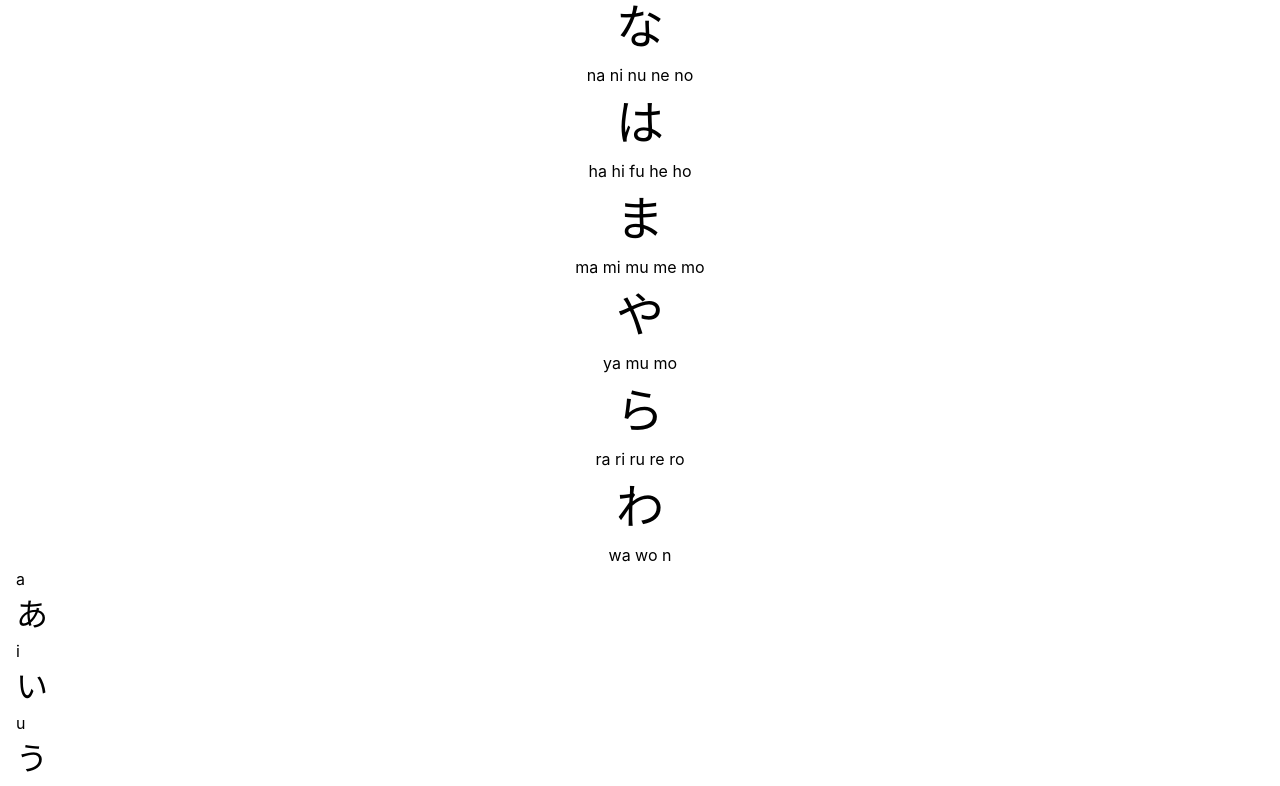
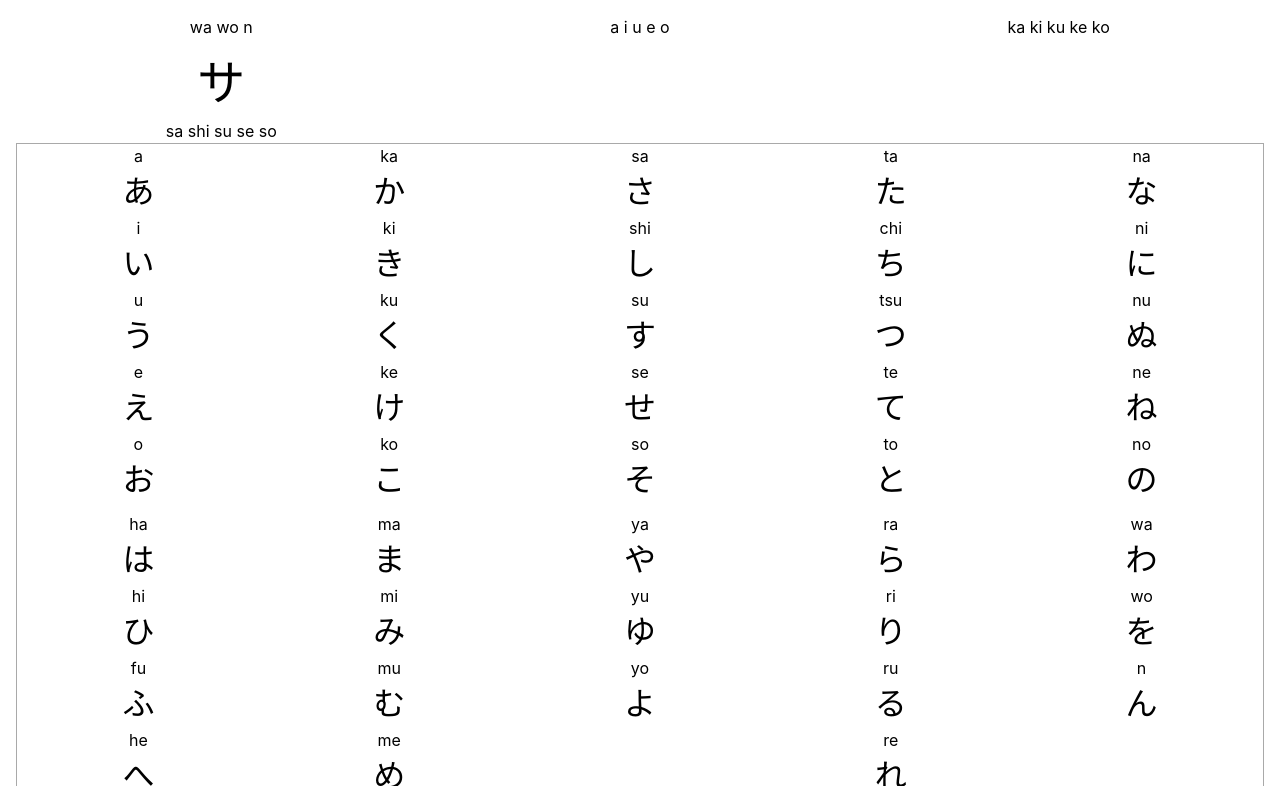
Before and after one commit to croulu/japanese, a React (Create React App) app: page / in a window 1280 px wide. Shown: the part 894-1680 px from the top of the page. Built offline with nearby package versions, Linux system fonts and the light colour scheme.

Commit message:
style et factory katakana (debut)

```diff
--- a/public/index.css
+++ b/public/index.css
@@ -147,7 +147,7 @@ body {
 }
 
 .hero-main-subtitle {
-    margin-block-start: 0em;
+    margin-block-start: 0;
     font-size: 1rem;
 }
 
@@ -159,6 +159,14 @@ body {
     grid-template-columns: repeat(3, 1fr);
     grid-template-rows: repeat(1, 1fr);
     grid-gap: 1vh;
+}
+
+.alphabetMenu {
+    display: grid;
+    grid-template-columns: repeat(5, 1fr);
+    grid-template-rows: repeat(1, 1fr);
+    grid-gap: 1vh;
+    border: 1px solid darkgrey;
 }
 
 .playKana {
@@ -178,9 +186,14 @@ body {
     text-align: center;
 }
 
-.kanaInAlphabet {
+.kanaToLearn {
     font-size: 2rem;
-    text-align: left;
+    text-align: center;
+}
+
+.romajiToLearn {
+    font-size: 1rem;
+    text-align: center;
 }
 
 .labelForKanaToPlay {
@@ -193,7 +206,6 @@ body {
 .lessonKanas {
     height: 1100px;
     width: 700px;
-    background-image: url("../img/kanacomplete.png");
     background-size: cover;
 }
 
--- a/src/component/Home/HomeHero.tsx
+++ b/src/component/Home/HomeHero.tsx
@@ -45,6 +45,8 @@ export const HomeHero  = (props: { lessons: Array<Lesson> }) => {
                     key={"aaa"}
                     lessons={lessons}
                     ></LessonComponent>
+            </div>
+            <div className="page-block-content">
                 <Alphabets
                     key={"aaa"}
                     lessons={lessons}
--- a/src/component/Learn/Alphabets.tsx
+++ b/src/component/Learn/Alphabets.tsx
@@ -6,12 +6,12 @@ import {KanaInAlphabet} from "./KanaInAlphabet";
 export const Alphabets = (props: { lessons: Array<Lesson> }) => {
     const { lessons } = props;
     return (
-        <div>
+        <div className="alphabetMenu">
             {
                 lessons.map((lesson) =>
-                    <div><KanaInAlphabet
+                    <KanaInAlphabet
                         key={"bbb"}
-                        lesson={lesson} /></div>
+                        lesson={lesson} />
                 )}
         </div>
     );
--- a/src/component/Learn/KanaInAlphabet.tsx
+++ b/src/component/Learn/KanaInAlphabet.tsx
@@ -7,14 +7,14 @@ export const KanaInAlphabet = (props: { lesson: Lesson }) => {
     const { lesson } = props;
     const syllables = lesson.syllables;
     return (
-        <>
+        <div>
             {
                 syllables.map((syllable) =>
-                    <div> <SyllableComponent
+                    <SyllableComponent
                         key={"ccc"}
-                        syllable={syllable} /></div>
+                        syllable={syllable} />
                 )
             }
-        </>
+        </div>
     );
 };
--- a/src/component/Play/LessonButton.tsx
+++ b/src/component/Play/LessonButton.tsx
@@ -7,11 +7,11 @@ export const LessonButton = (props: { lesson: Lesson }) => {
     const { lesson } = props;
     const oneKanaPerLesson = new SyllableKana(lesson.syllables[0].alphabet, lesson.syllables[0].consonant, lesson.syllables[0].vowel);
     return (
-        <>
+        <div>
             <div className="kanaToPlay">
                 {oneKanaPerLesson.display()}
             </div>
             <div className="labelForKanaToPlay">{lesson.title}</div>
-        </>
+        </div>
     );
 };
--- a/src/component/Play/LessonComponent.tsx
+++ b/src/component/Play/LessonComponent.tsx
@@ -2,18 +2,21 @@ import React from "react";
 
 import {Lesson} from "../../domain/Lesson";
 import {LessonButton} from "./LessonButton";
+import {Syllable} from "../../domain/Syllable";
 
 export const LessonComponent = (props: { lessons: Array<Lesson> }) => {
     const { lessons } = props;
+    const syllables:Syllable[] = lessons[0].syllables;
+    const alphabet:string = syllables[0].alphabet;
     return (
-        <>
-            <div id="playMenu" className="page-block-content">
+        <>{alphabet}
+            <div className="playMenu">
                 {
                     lessons.map((lesson) =>
-                        <div><LessonButton
+                        <LessonButton
                             key={"bbb"}
                             lesson={lesson} />
-                        </div>
+
                         )
                 }
             </div>
--- a/src/component/Play/SyllableComponent.tsx
+++ b/src/component/Play/SyllableComponent.tsx
@@ -9,13 +9,13 @@ export const SyllableComponent = (props: { syllable: Syllable }) => {
     const oneKana = new SyllableKana(syllable.alphabet, syllable.consonant, syllable.vowel)
     const oneRomaji = new SyllableRomaji(syllable.alphabet, syllable.consonant, syllable.vowel)
     return (
-        <>
-            <div>
+        <div>
+            <div className="romajiToLearn">
                 {oneRomaji.display()}
             </div>
-            <div className="kanaInAlphabet">
+            <div className="kanaToLearn">
                 {oneKana.display()}
             </div>
-        </>
+        </div>
     );
 };
--- a/src/domain/Syllable.factory.ts
+++ b/src/domain/Syllable.factory.ts
@@ -48,6 +48,22 @@ const syllableHWA:Syllable = new Syllable('hiragana', 'w', 'a');
 const syllableHWO:Syllable = new Syllable('hiragana', 'w', 'o');
 const syllableHN:Syllable = new Syllable('hiragana', 'n', '');
 
+const syllableK_A:Syllable = new Syllable('katakana', '', 'a');
+const syllableK_I:Syllable = new Syllable('katakana', '', 'i');
+const syllableK_U:Syllable = new Syllable('katakana', '', 'u');
+const syllableK_E:Syllable = new Syllable('katakana', '', 'e');
+const syllableK_O:Syllable = new Syllable('katakana', '', 'o');
+const syllableKKA:Syllable = new Syllable('katakana', 'k', 'a');
+const syllableKKI:Syllable = new Syllable('katakana', 'k', 'i');
+const syllableKKU:Syllable = new Syllable('katakana', 'k', 'u');
+const syllableKKE:Syllable = new Syllable('katakana', 'k', 'e');
+const syllableKKO:Syllable = new Syllable('katakana', 'k', 'o');
+const syllableKSA:Syllable = new Syllable('katakana', 's', 'a');
+const syllableKSI:Syllable = new Syllable('katakana', 's', 'i');
+const syllableKSU:Syllable = new Syllable('katakana', 's', 'u');
+const syllableKSE:Syllable = new Syllable('katakana', 's', 'e');
+const syllableKSO:Syllable = new Syllable('katakana', 's', 'o');
+
 const idH_A = syllableH_A.id;
 const idH_I = syllableH_I.id;
 const idH_U = syllableH_U.id;
@@ -94,6 +110,22 @@ const idHRO = syllableHRO.id;
 const idHWA = syllableHWA.id;
 const idHWO = syllableHWO.id;
 const idHN = syllableHN.id;
+
+const idK_A = syllableK_A.id;
+const idK_I = syllableK_I.id;
+const idK_U = syllableK_U.id;
+const idK_E = syllableK_E.id;
+const idK_O = syllableK_O.id;
+const idKKA = syllableKKA.id;
+const idKKI = syllableKKI.id;
+const idKKU = syllableKKU.id;
+const idKKE = syllableKKE.id;
+const idKKO = syllableKKO.id;
+const idKSA = syllableKSA.id;
+const idKSI = syllableKSI.id;
+const idKSU = syllableKSU.id;
+const idKSE = syllableKSE.id;
+const idKSO = syllableKSO.id;
 
 export const syllableFactory = new Map();
 syllableFactory.set(idH_A, syllableH_A);
@@ -143,6 +175,22 @@ syllableFactory.set(idHWA, syllableHWA);
 syllableFactory.set(idHWO, syllableHWO);
 syllableFactory.set(idHN, syllableHN);
 
+syllableFactory.set(idK_A, syllableK_A);
+syllableFactory.set(idK_I, syllableK_I);
+syllableFactory.set(idK_U, syllableK_U);
+syllableFactory.set(idK_E, syllableK_E);
+syllableFactory.set(idK_O, syllableK_O);
+syllableFactory.set(idKKA, syllableKKA);
+syllableFactory.set(idKKI, syllableKKI);
+syllableFactory.set(idKKU, syllableKKU);
+syllableFactory.set(idKKE, syllableKKE);
+syllableFactory.set(idKKO, syllableKKO);
+syllableFactory.set(idKSA, syllableKSA);
+syllableFactory.set(idKSI, syllableKSI);
+syllableFactory.set(idKSU, syllableKSU);
+syllableFactory.set(idKSE, syllableKSE);
+syllableFactory.set(idKSO, syllableKSO);
+
 export const romajiFactory = new Map();
 romajiFactory.set(idH_A, "a");
 romajiFactory.set(idH_I, "i");
@@ -191,6 +239,22 @@ romajiFactory.set(idHWA, "wa");
 romajiFactory.set(idHWO, "wo");
 romajiFactory.set(idHN, "n");
 
+romajiFactory.set(idK_A, "a");
+romajiFactory.set(idK_I, "i");
+romajiFactory.set(idK_U, "u");
+romajiFactory.set(idK_E, "e");
+romajiFactory.set(idK_O, "o");
+romajiFactory.set(idKKA, "ka");
+romajiFactory.set(idKKI, "ki");
+romajiFactory.set(idKKU, "ku");
+romajiFactory.set(idKKE, "ke");
+romajiFactory.set(idKKO, "ko");
+romajiFactory.set(idKSA, "sa");
+romajiFactory.set(idKSI, "shi");
+romajiFactory.set(idKSU, "su");
+romajiFactory.set(idKSE, "se");
+romajiFactory.set(idKSO, "so");
+
 export const kanaFactory = new Map();
 kanaFactory.set(idH_A, "\u3042");
 kanaFactory.set(idH_I, "\u3044");
@@ -238,6 +302,22 @@ kanaFactory.set(idHRO, "\u308D");
 kanaFactory.set(idHWA, "\u308F");
 kanaFactory.set(idHWO, "\u3092");
 kanaFactory.set(idHN, "\u3093");
+
+kanaFactory.set(idK_A, "\u30A2");
+kanaFactory.set(idK_I, "\u30A4");
+kanaFactory.set(idK_U, "\u30A6");
+kanaFactory.set(idK_E, "\u30A8");
+kanaFactory.set(idK_O, "\u30AA");
+kanaFactory.set(idKKA, "\u30AB");
+kanaFactory.set(idKKI, "\u30AD");
+kanaFactory.set(idKKU, "\u30AF");
+kanaFactory.set(idKKE, "\u30B1");
+kanaFactory.set(idKKO, "\u30B3");
+kanaFactory.set(idKSA, "\u30B5");
+kanaFactory.set(idKSI, "\u30B7");
+kanaFactory.set(idKSU, "\u30B9");
+kanaFactory.set(idKSE, "\u30BB");
+kanaFactory.set(idKSO, "\u30BD");
 
 // TODO : vérifier les order pour les dakuten et handakuten
 // TODO : générer le title comme les romajis avec des espaces
@@ -312,6 +392,27 @@ export function groupLessonsInCatalog():Array<Lesson> {
             syllableFactory.get(idHWO),
             syllableFactory.get(idHN),
         ], 'wa wo n', 10),
+        new Lesson([
+            syllableFactory.get(idK_A),
+            syllableFactory.get(idK_I),
+            syllableFactory.get(idK_U),
+            syllableFactory.get(idK_E),
+            syllableFactory.get(idK_O),
+        ], 'a i u e o', 11),
+        new Lesson([
+            syllableFactory.get(idKKA),
+            syllableFactory.get(idKKI),
+            syllableFactory.get(idKKU),
+            syllableFactory.get(idKKE),
+            syllableFactory.get(idKKO),
+        ], 'ka ki ku ke ko', 12),
+        new Lesson([
+            syllableFactory.get(idKSA),
+            syllableFactory.get(idKSI),
+            syllableFactory.get(idKSU),
+            syllableFactory.get(idKSE),
+            syllableFactory.get(idKSO),
+        ], 'sa shi su se so', 13),
     ];
 
     return lessons;
```
